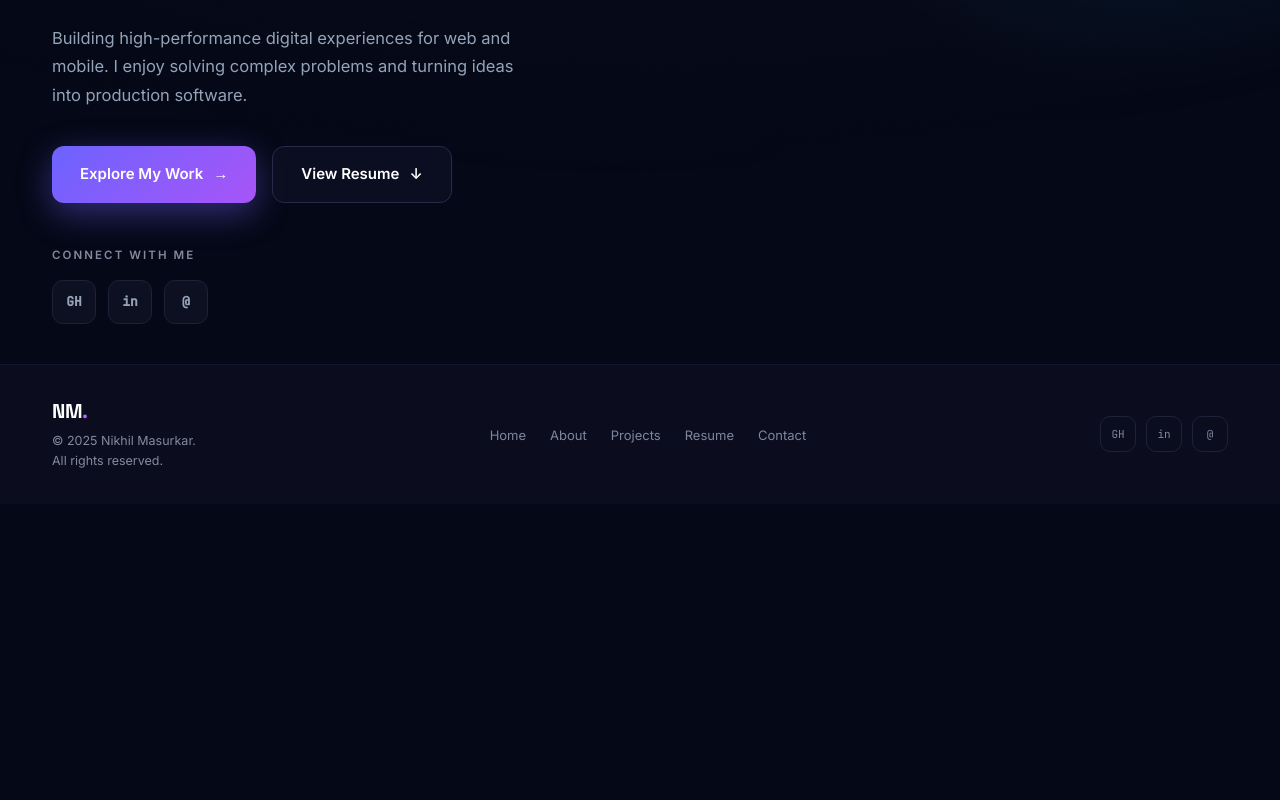
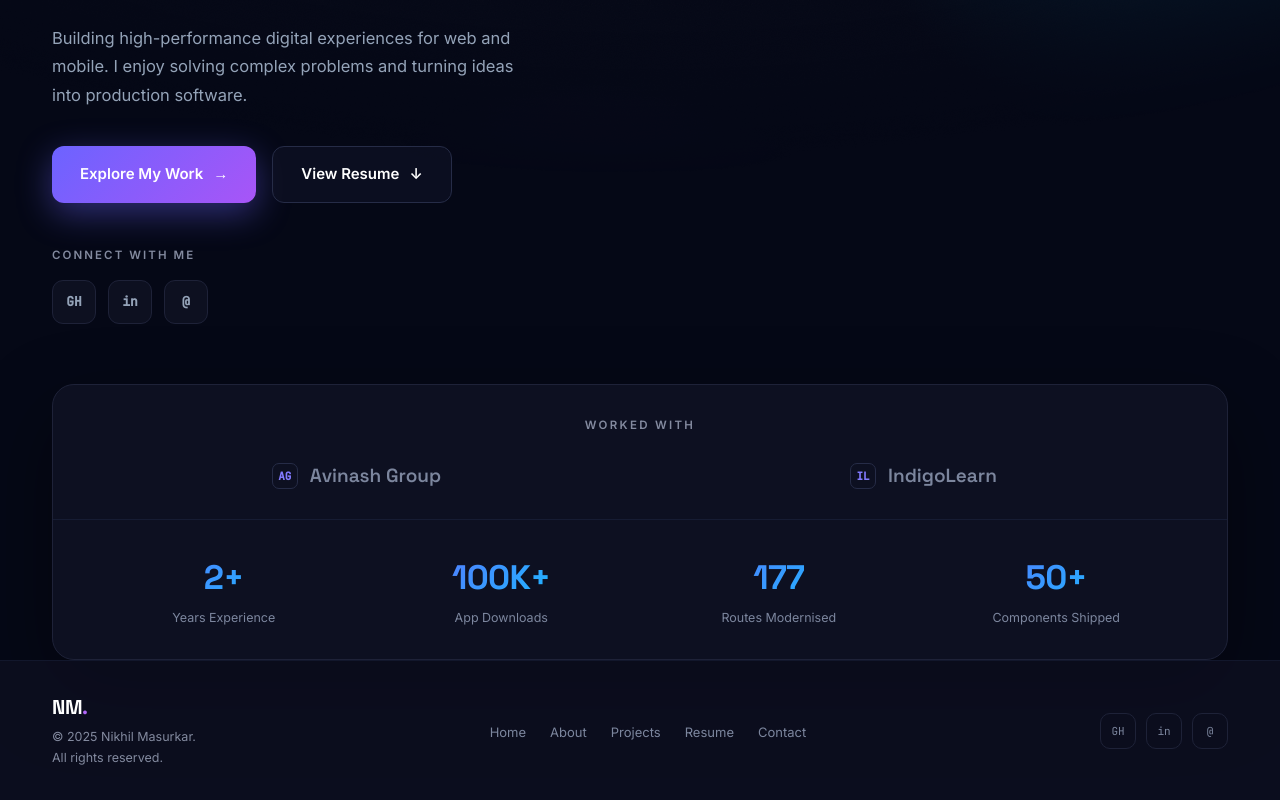
Before and after one commit to NikhilMasurkar/Portfolio, a Next.js app: page / in a window 1280 px wide. Shown: the part 412-1212 px from the top of the page. Before the commit the page ends 916 px from the top, so only its background shows below. Built offline with nearby package versions, Linux system fonts and the light colour scheme; no server answers.

Commit message:
feat: add worked-with row and stats strip

```diff
--- a/src/app/page.tsx
+++ b/src/app/page.tsx
@@ -1,5 +1,11 @@
 import { Hero } from "@/components/home/hero";
+import { ProofStrip } from "@/components/home/proof-strip";
 
 export default function HomePage() {
-  return <Hero />;
+  return (
+    <>
+      <Hero />
+      <ProofStrip />
+    </>
+  );
 }
--- /dev/null
+++ b/src/components/home/proof-strip.tsx
@@ -0,0 +1,50 @@
+import { Container } from "@/components/ui/container";
+import { Reveal } from "@/components/ui/reveal";
+import { clients, stats } from "@/data/profile";
+
+export function ProofStrip() {
+  return (
+    <section className="pt-5">
+      <Container>
+        <Reveal className="rounded-[22px] border border-line bg-surface/85 shadow-card">
+          <h2 className="px-8 pt-8 text-center text-[11.5px] font-semibold tracking-[0.2em] text-dim">
+            WORKED WITH
+          </h2>
+
+          <ul className="grid grid-cols-2 gap-6 px-8 py-7">
+            {clients.map((client) => (
+              <li
+                key={client.name}
+                className="flex items-center justify-center gap-3 font-display text-[19px] font-semibold text-meta"
+              >
+                <span
+                  aria-hidden
+                  className="flex h-6.5 w-6.5 items-center justify-center rounded-[7px] border border-line-raised p-1 font-mono text-[11px] text-primary-text"
+                >
+                  {client.mark}
+                </span>
+                {client.name}
+              </li>
+            ))}
+          </ul>
+
+          <dl className="grid grid-cols-4 border-t border-line-inner px-8 py-8 max-[900px]:grid-cols-2 max-[900px]:gap-y-7">
+            {stats.map((stat) => (
+              <div key={stat.label} className="px-2 text-center">
+                <dt className="sr-only">{stat.label}</dt>
+                <dd className="m-0">
+                  <span className="block bg-[image:var(--gradient-01)] bg-clip-text font-display text-[34px] font-bold tracking-[-0.02em] text-transparent">
+                    {stat.value}
+                  </span>
+                  <span className="mt-1.5 block text-[12.5px] text-meta">
+                    {stat.label}
+                  </span>
+                </dd>
+              </div>
+            ))}
+          </dl>
+        </Reveal>
+      </Container>
+    </section>
+  );
+}
```
